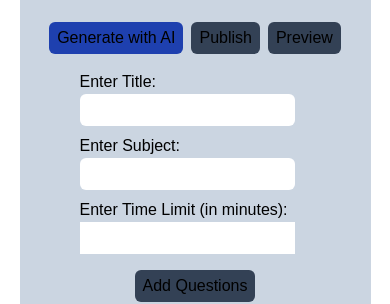
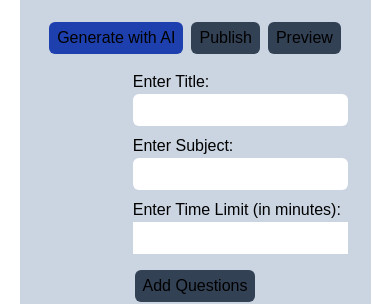
Before and after one commit to JoeyCollado/learnto, a Next.js app: page /pages/quizCreate in a window 390 px wide. Shown: the part 202-506 px from the top of the page. Built offline with nearby package versions, Linux system fonts and the light colour scheme; no server answers.

Commit message:
responsive enter field in quizcreate

```diff
--- a/app/pages/quizCreate/page.tsx
+++ b/app/pages/quizCreate/page.tsx
@@ -84,7 +84,7 @@ const Page = () => {
           <button className="bg-slate-700 px-2 rounded-md py-1 hover:bg-slate-500">Preview</button>
         </div>
 
-        <div className={`flex-col flex gap-2 mt-4 ml-10`}>
+        <div className={`flex-col flex gap-2 mt-4 md:ml-[5%] ml-[30%]`}>
           <label>Enter Title: <br/><input className={`w-fit p-1 rounded-md text-black`} type="text" value={quizTitle} onChange={handleInputChange(setQuizTitle, "quizTitle")} /></label>
           <label>Enter Subject: <br/><input className="w-fit p-1 rounded-md text-black" type="text" value={quizSubject} onChange={handleInputChange(setQuizSubject, "quizSubject")} /></label>
           <label>Enter Time Limit (in minutes): <br/><input className="w-fit p-1 rounded- text-black" type="number" min="1" value={timeLimit} onChange={handleInputChange(setTimeLimit, "timeLimit")} /></label>
```
